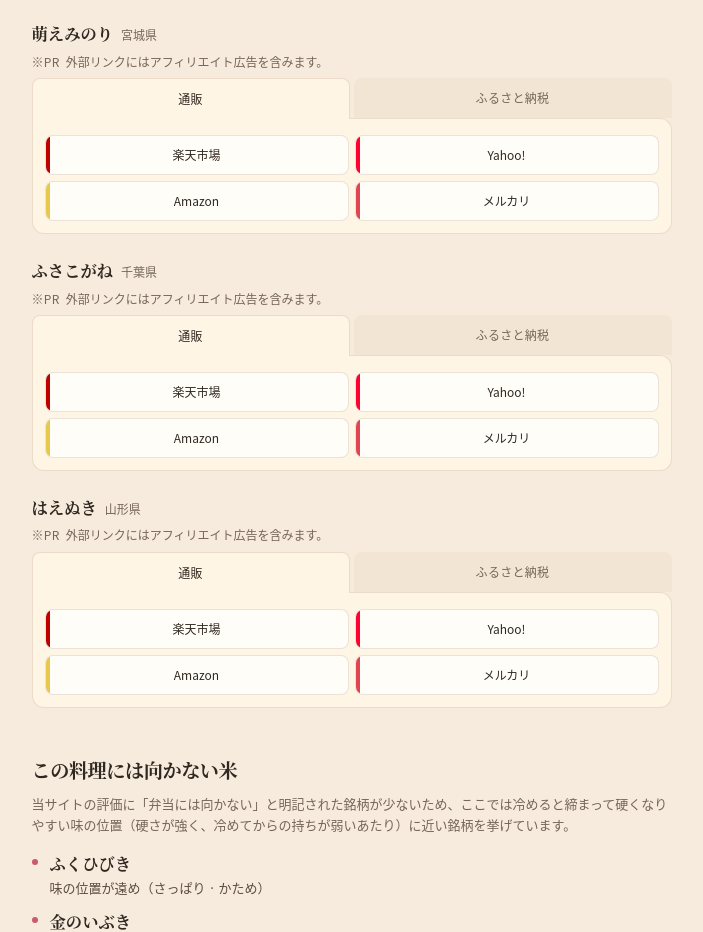
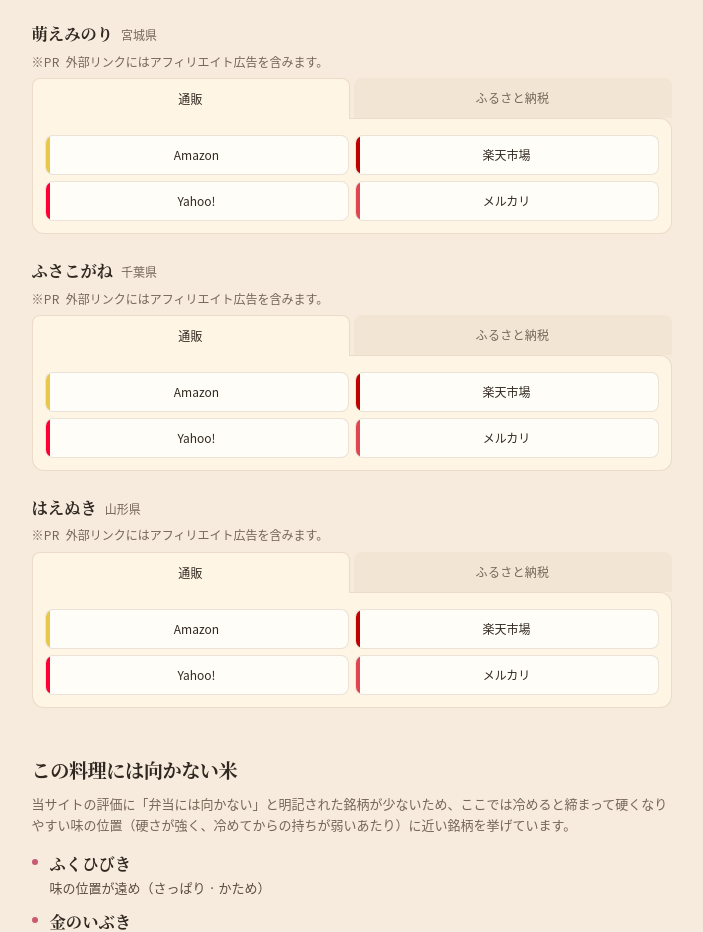
Before and after one commit to Toygaolingxiao/komesomme, a Next.js app: page /pair/bento in a window 1280 px wide. Shown: the part 1823-2755 px from the top of the page, without its empty margins (281-984 px from the left). Built offline with nearby package versions, Linux system fonts and the light colour scheme; no server answers.

Commit message:
お店で探す: 通販モール順を Amazon 先頭に (v1.12.3)

```diff
--- a/package.json
+++ b/package.json
@@ -1,6 +1,6 @@
 {
   "name": "komesomme",
-  "version": "1.12.2",
+  "version": "1.12.3",
   "private": true,
   "scripts": {
     "dev": "cross-env NODE_OPTIONS=--use-system-ca next dev --turbopack",
--- a/src/components/ShopLinksStrip.tsx
+++ b/src/components/ShopLinksStrip.tsx
@@ -266,7 +266,9 @@ const MALL_TONES = {
 
 /**
  * Mall CTAs + optional affiliate disclosure.
- * Retail is 楽天 → Yahoo → Amazon → メルカリ. Furusato stays 楽天 / Yahoo / さとふる.
+ * Retail is Amazon → 楽天 → Yahoo → メルカリ (2026-11-06: Amazon leads —
+ * food carries the top mall commission rate; same links, same weight).
+ * Furusato stays 楽天 / Yahoo / さとふる.
  * Compact retail is 2×2 so the home rail does not clip the fourth mall.
  */
 export function ShopLinksStrip({
@@ -305,6 +307,13 @@ export function ShopLinksStrip({
       {shopMode === "retail" ? (
         <>
           <PlatformButton
+            href={links.amazon}
+            label={short ? "Amazon" : "Amazonで探す"}
+            event="amazon_click"
+            tone={MALL_TONES.amazon}
+            compact={compact}
+          />
+          <PlatformButton
             href={links.rakuten}
             label={short ? "楽天市場" : "楽天市場で探す"}
             event="rakuten_click"
@@ -316,13 +325,6 @@ export function ShopLinksStrip({
             label={short ? "Yahoo!" : "Yahoo!で探す"}
             event="yahoo_click"
             tone={MALL_TONES.yahoo}
-            compact={compact}
-          />
-          <PlatformButton
-            href={links.amazon}
-            label={short ? "Amazon" : "Amazonで探す"}
-            event="amazon_click"
-            tone={MALL_TONES.amazon}
             compact={compact}
           />
           <PlatformButton
```
Also changed, not shown: 4 other files (tests, documents, lock files or other folders).
